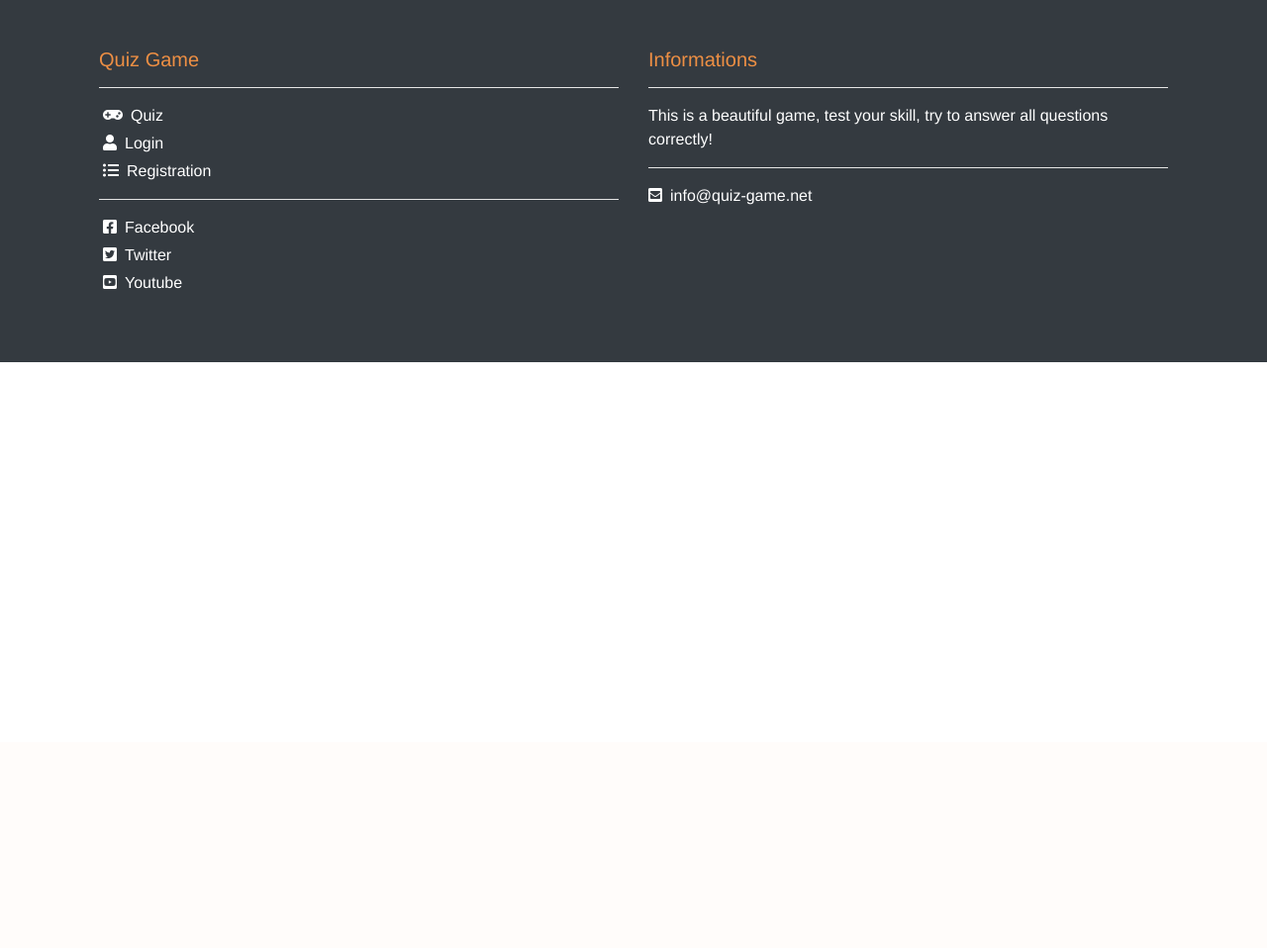
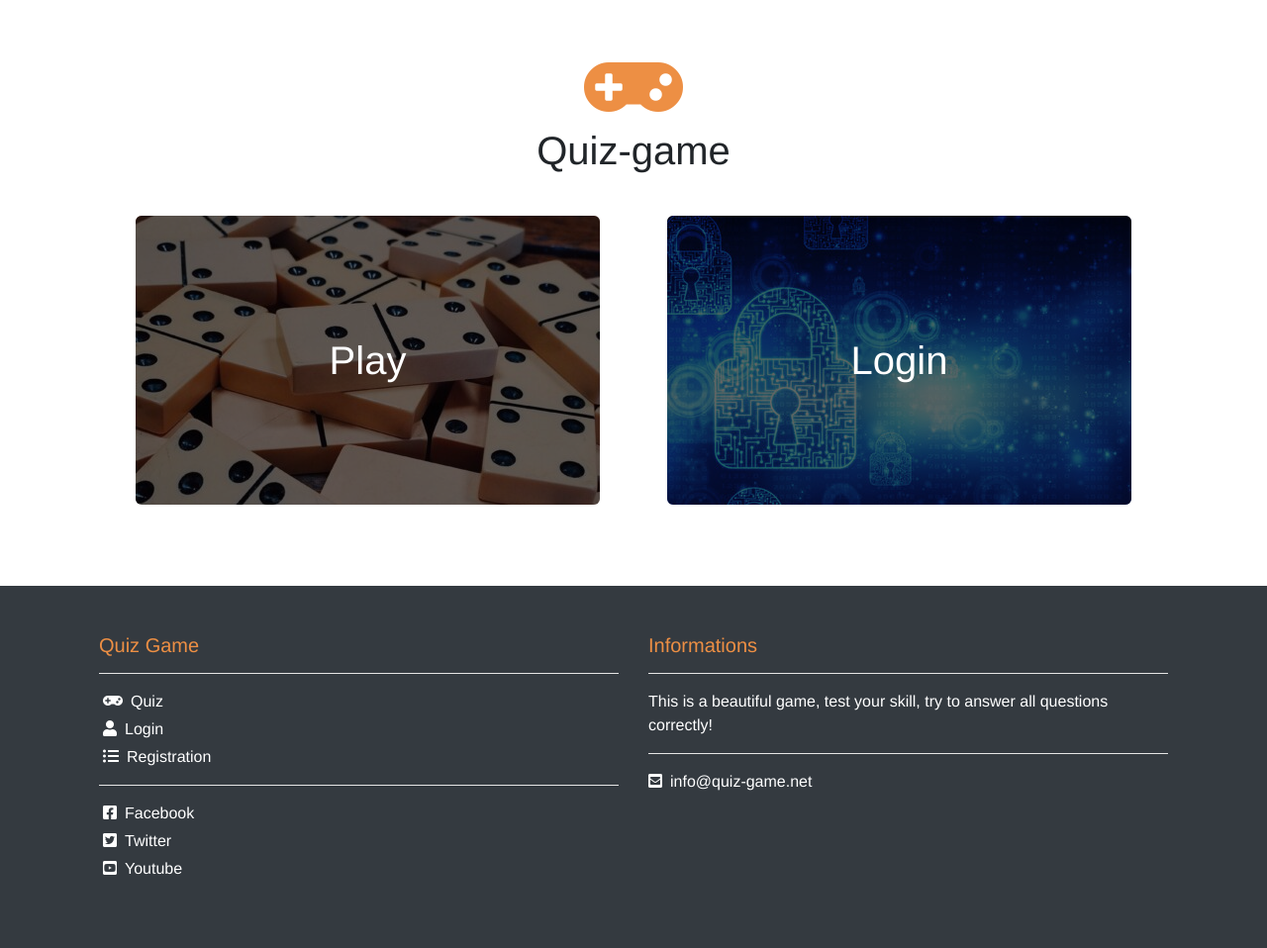
Before and after one commit to FrankN88/quiz-game, a Flask app: page / in a window 1280 px wide. Shown: the part 50-1008 px from the top of the page at 99% size. Before the commit the page ends 416 px from the top, so only its background shows below. Run offline with Flask 2, Linux system fonts and the light colour scheme; some libraries are stand-ins or nearby versions.

Commit message:
Insert home elements and style

```diff
--- a/static/css/style.css
+++ b/static/css/style.css
@@ -18,6 +18,66 @@ header{
 
 header img{
     height: 40px;
+}
+
+/*=====================================================
+# HOME
+=====================================================*/
+.logo-home i{
+    font-size: 80px;
+    color: #ed8f44;
+}
+
+.link-quiz, .link-login{
+    height: 300px;
+    width: 100%;
+    background: #ccc;
+    display: block;
+    margin: 30px;
+    display: flex;
+    align-items: center;
+    justify-content: center;
+    border-radius: 10px;
+    overflow: hidden;
+    border: 4px solid #fff;
+}
+
+.link-quiz:hover, .link-login:hover{
+    border-color: #ed8f44;
+    color: #ed8f44;
+}
+
+.link-quiz:hover .background, .link-login:hover .background{
+    opacity: .5;
+}
+
+.link-quiz span, .link-login span{
+    position: relative;
+    color: #fff;
+    font-size: 40px;
+    z-index: 2;
+}
+
+.link-quiz:hover span, .link-login:hover span{
+    color: #ed8f44;
+}
+
+.link-quiz .background, .link-login .background{
+    position: absolute;
+    top: 0px;
+    left: 0px;
+    height: 100%;
+    width: 100%;
+    background: #000;
+    opacity: .6;
+}
+
+.link-quiz{
+    background-image: url(../images/home-game.jpg);
+}
+
+.link-login{
+    background-image: url(../images/home-login.jpg);
 }
 
 /*=====================================================
--- a/templates/home.html
+++ b/templates/home.html
@@ -1,5 +1,26 @@
 {% include 'header.html' %}
 
+  <div class="container">
+    <div class="row">
+      <div class="col p-5">
+        <div class="text-center">
+          <div class="logo-home"><i class="fas fa-gamepad"></i></div>
+          <h1>Quiz-game</h1>
 
+          <div class="row">
+            <a href="/quiz" class="col link-quiz">
+              <span>Play</span>
+              <div class="background"></div>
+            </a>
+            <a href="/login" class="col link-login">
+              <span>Login</span>
+              <div class="background"></div>
+            </a>
+          </div>
+
+        </div>
+      </div>
+    </div>
+  </div>
 
 {% include 'footer.html' %}
```
Also changed, not shown: static/images/home-game.jpg (added), static/images/home-login.jpg (added).
